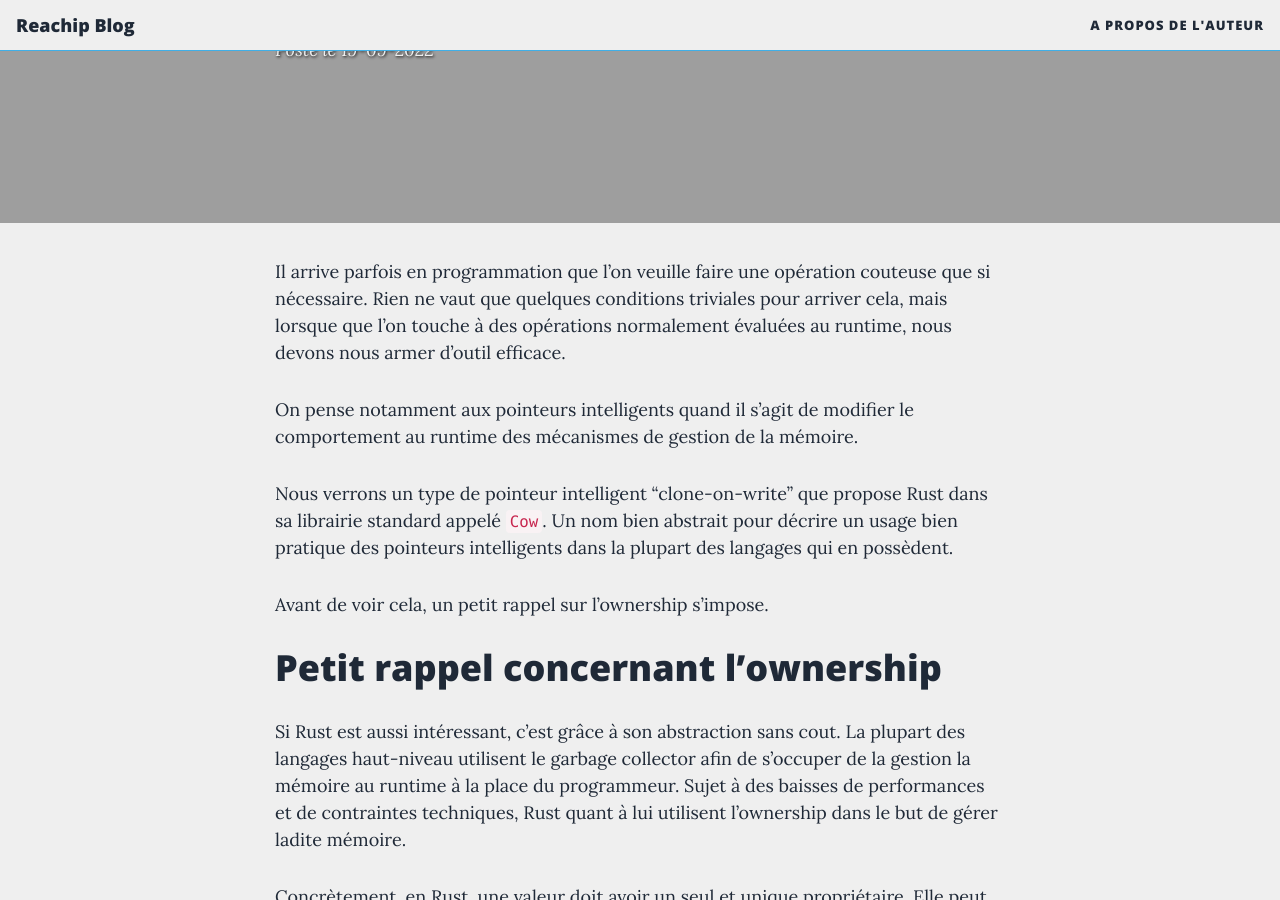
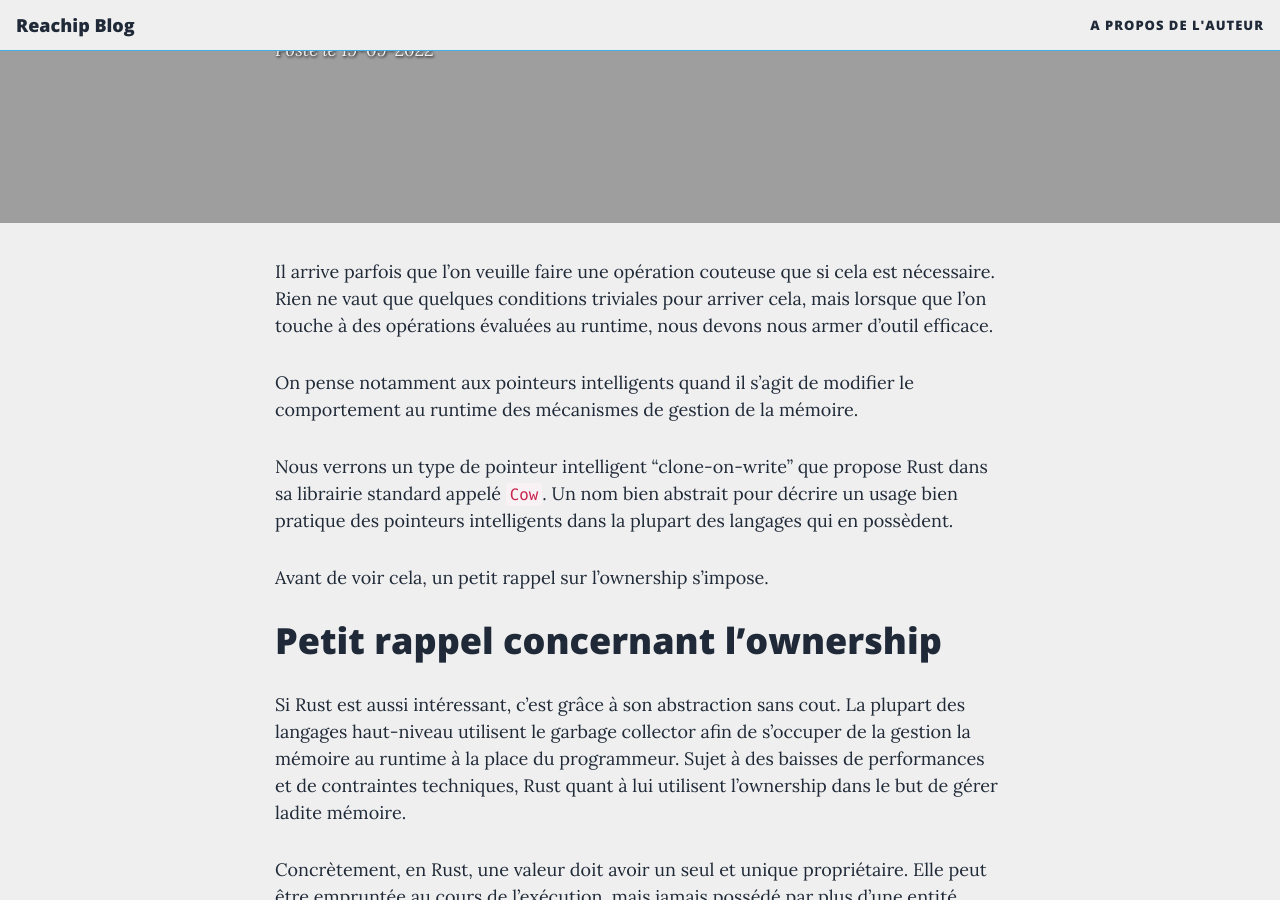
Before and after one commit to Reachip/reachip.github.io, a Jekyll site: the page built from _posts/2022-09-19-rust-et-la-mystérieuse-enum-cow.md, in a window 1280 px wide and 900 px high, scrolled down 404 px. Built offline with Jekyll 4.4.1, drawn with Linux system fonts in a browser that asks for light colours; nearby versions of some CDN libraries.

Commit message:
Update 2022-09-19-rust-et-la-mystérieuse-enum-cow.md

```diff
--- a/_posts/2022-09-19-rust-et-la-mystérieuse-enum-cow.md
+++ b/_posts/2022-09-19-rust-et-la-mystérieuse-enum-cow.md
@@ -8,7 +8,7 @@
 tags: [rust, programmation]
 ---
 
-Il arrive parfois en programmation que l'on veuille faire une opération couteuse que si nécessaire. Rien ne vaut que quelques conditions triviales pour arriver cela, mais lorsque que l'on touche à des opérations normalement évaluées au runtime, nous devons nous armer d’outil efficace.
+Il arrive parfois que l’on veuille faire une opération couteuse que si cela est nécessaire. Rien ne vaut que quelques conditions triviales pour arriver cela, mais lorsque que l’on touche à des opérations évaluées au runtime, nous devons nous armer d’outil efficace.
 
 On pense notamment aux pointeurs intelligents quand il s’agit de modifier le comportement au runtime des mécanismes de gestion de la mémoire.
 
```
